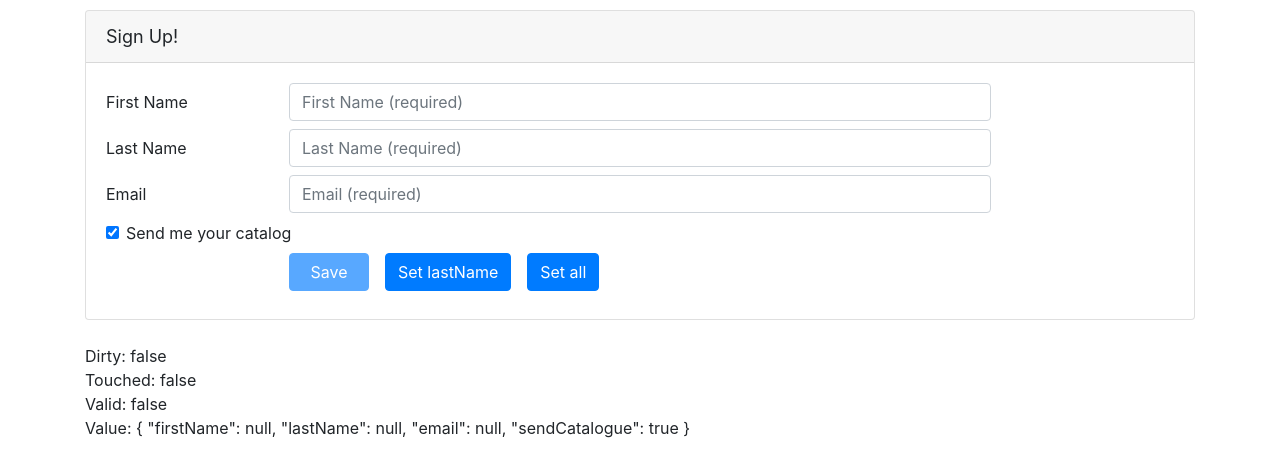
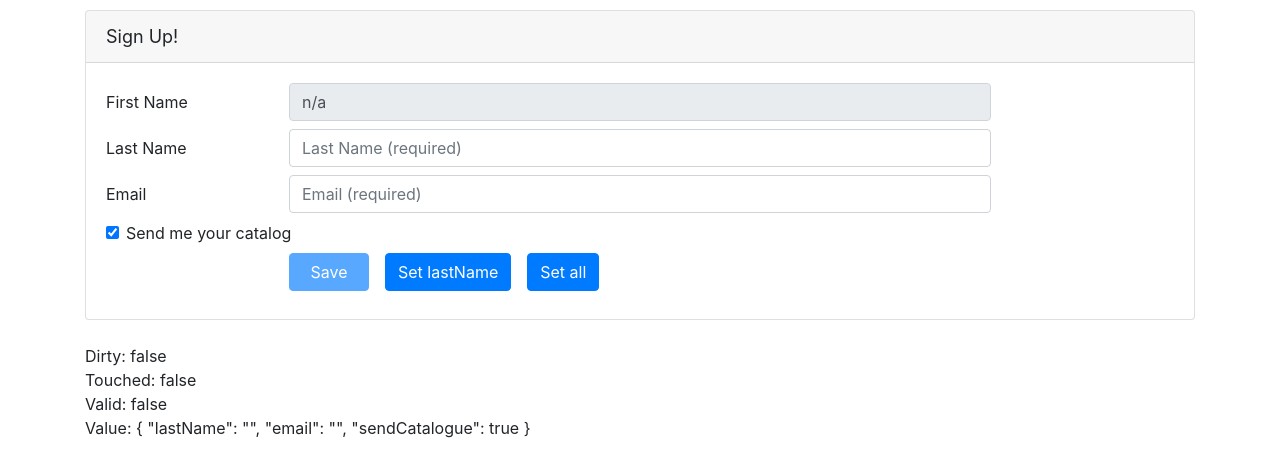
Before and after one commit to abdel-bakadiri/reactive-forms, an Angular app: page / in a window 1280 px wide. Shown: the top 476 px of the page. Built offline with nearby package versions, Linux system fonts and the light colour scheme.

Commit message:
feat(): Reactive forms without validators

```diff
--- a/src/app/customers/customer.component.html
+++ b/src/app/customers/customer.component.html
@@ -89,15 +89,16 @@
             formControlName="email"
             [ngClass]="{
               'is-invalid':
-                (emailControl.touched || emailControl.dirty) &&
-                !emailControl.valid
+                (customerRootFormGroup.get('email').touched ||
+                  customerRootFormGroup.get('email').dirty) &&
+                !customerRootFormGroup.get('email').valid
             }"
           />
           <span class="invalid-feedback">
-            <span *ngIf="emailControl.errors?.required">
+            <span *ngIf="customerRootFormGroup.get('email').errors?.required">
               Please enter your email address.
             </span>
-            <span *ngIf="emailControl.errors?.email">
+            <span *ngIf="customerRootFormGroup.get('email').errors?.email">
               Please enter a valid email address.
             </span>
           </span>
--- a/src/app/customers/customer.component.ts
+++ b/src/app/customers/customer.component.ts
@@ -1,5 +1,5 @@
 import { Component, OnInit } from "@angular/core";
-import { NgForm, FormGroup, FormControl } from "@angular/forms";
+import { NgForm, FormGroup, FormControl, FormBuilder } from "@angular/forms";
 
 import { Customer } from "./customer";
 
@@ -15,15 +15,21 @@ export class CustomerComponent implements OnInit {
 
   customer = new Customer();
 
-  constructor() {}
+  constructor(private formBuilder: FormBuilder) {}
 
   ngOnInit() {
-    this.customerRootFormGroup = new FormGroup({
-      firstName: new FormControl(),
-      lastName: new FormControl(),
-      email: this.emailControl,
-      sendCatalogue: new FormControl(true),
+    this.customerRootFormGroup = this.formBuilder.group({
+      firstName: { value: "n/a", disabled: true },
+      lastName: "",
+      email: "",
+      sendCatalogue: true,
     });
+    // this.customerRootFormGroup = new FormGroup({
+    //   firstName: new FormControl(),m
+    //   lastName: new FormControl(),
+    //   email: this.emailControl,
+    //   sendCatalogue: new FormControl(true),
+    // });
   }
 
   save() {}
```
